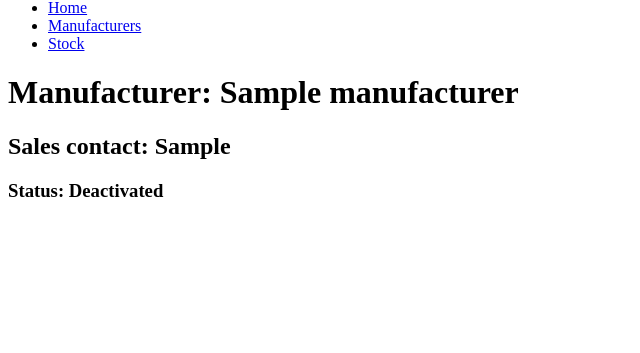
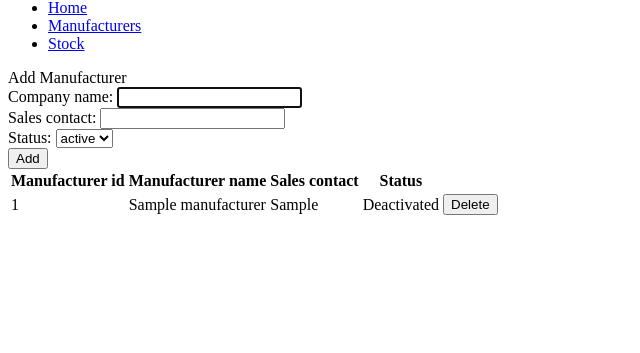
Before and after one commit to K-CUR/Project_1_Stock_Watch, a Flask app: page /manufacturers in a window 1280 px wide. Shown: the part 17-370 px from the top of the page, without its empty margins (0-640 px from the left). Run offline with Flask 2, Linux system fonts and the light colour scheme; a database or web service that is not in the repository returns one stand-in record (values such as "Sample title"); some libraries are stand-ins or nearby versions.

Commit message:
Add manufacturer working in manufacturers page

```diff
--- a/stock_watch/controllers/manufacturer_controller.py
+++ b/stock_watch/controllers/manufacturer_controller.py
@@ -1,4 +1,4 @@
-from flask import Flask, render_template, url_for
+from flask import Flask, render_template, url_for, redirect, request
 from flask import Blueprint
 
 from models.fabric import Fabric
@@ -19,3 +19,23 @@ def manufacturers():
 def show_manufacturer(id):
     manufacturer = manufacturer_repository.select(id)
     return render_template("/manufacturers/show.html", manufacturer = manufacturer)
+
+
+@manufacturers_blueprint.route("/manufacturers", methods =['GET'])
+def new_manufacturer():
+    return render_template("/manufacturers/index.html")
+
+
+@manufacturers_blueprint.route("/manufacturers/new", methods=['POST'])
+def create_manufacturer():
+    name = request.form['name']
+    sales_contact = request.form['sales_contact']
+    active = request.form['active']
+    manufacturer = Manufacturer(name, sales_contact, active)
+    manufacturer_repository.save(manufacturer)
+    return redirect("/manufacturers")
+
+@manufacturers_blueprint.route("/manufacturers/<id>/delete-manufacturer", methods = ['POST'])
+def delete_manufacturer(id):
+    manufacturer_repository.delete(id)
+    return redirect("/manufacturers")
--- a/stock_watch/models/fabric.py
+++ b/stock_watch/models/fabric.py
@@ -19,11 +19,6 @@ class Fabric:
         return str(mark_up)+"%"
 
 
-    # def flag_low_stock(self, quantity):
-    #     low_stock_threshold = 30
-    #     if quantity < low_stock_threshold:
-            # return "Low stock!"
-
     def flag_low_or_out_of_stock(self, quantity):
         low_stock_threshold = 30
         if quantity == 0 :
--- a/stock_watch/repositories/manufacturer_repository.py
+++ b/stock_watch/repositories/manufacturer_repository.py
@@ -7,7 +7,7 @@ import repositories.fabric_repository as fabric_repository
 
 
 def save(manufacturer):
-    sql = "INSERT INTO manufacturers (manufacturer_name, sales_contact, active) VALUES ( %s, %s, %s ) RETURNING id"
+    sql = "INSERT INTO manufacturers (manufacturer_name, sales_contact, active) VALUES ( %s, %s, %s) RETURNING id"
     values = [manufacturer.name, manufacturer.sales_contact, manufacturer.active]
     results = run_sql(sql, values)
     id = results [0] ['id']
--- a/stock_watch/templates/manufacturers/index.html
+++ b/stock_watch/templates/manufacturers/index.html
@@ -1,15 +1,53 @@
 {% extends 'base.html' %}
 
 {% block content %}
+Add Manufacturer
+<form action="/manufacturers/new" method='post'>
+
+    <div>
+        <label for="name">Company name:</label>
+        <input type="text" id="name" name="name" required autofocus >
+    </div>
+
+    <div>
+        <label for="sales_contact">Sales contact:</label>
+        <input type="text" id="sales_contact" name="sales_contact" required >
+    </div>
+
+    <div>
+        <label for="status">Status:</label>
+        <select id="active" name="active" required >
+            <!-- DROP DOWN -->
+        <option value="true">active</option>
+        </select>
+    </div>
+
+<button type="submit">Add</button>
+
+</form>
+
+
+<table>
+<tr>
+    <th>Manufacturer id</th>
+    <th>Manufacturer name</th>
+    <th>Sales contact</th>
+    <th>Status</th>
+</tr>
 
 {% for manufacturer in manufacturers %}
-
-<div>
-<h1>Manufacturer: {{ manufacturer.name}}</h1>
-<h2>Sales contact: {{ manufacturer.sales_contact }}</h2>
-<h3>Status: {{ manufacturer.get_status() }}</h3>
-</div>
-
+<tr>
+    <td>{{ manufacturer.id}}</td>
+    <td>{{ manufacturer.name}}</td>
+    <td>{{ manufacturer.sales_contact }}</td>
+    <td>{{ manufacturer.get_status() }}</td>
+    <td>
+        <form action="/manufacturers/{{ manufacturer.id }}/delete-manufacturer" method="POST">
+            <button>Delete</button>
+        </form>
+    </td>
+</tr>
 {% endfor %}
+</table>
 
 {% endblock %}
```
Also changed, not shown: stock_watch/console.py (+7 -7 lines), stock_watch/controllers/fabric_controller.py (+1 -11 lines), stock_watch/templates/manufacturers/new.html (deleted).
